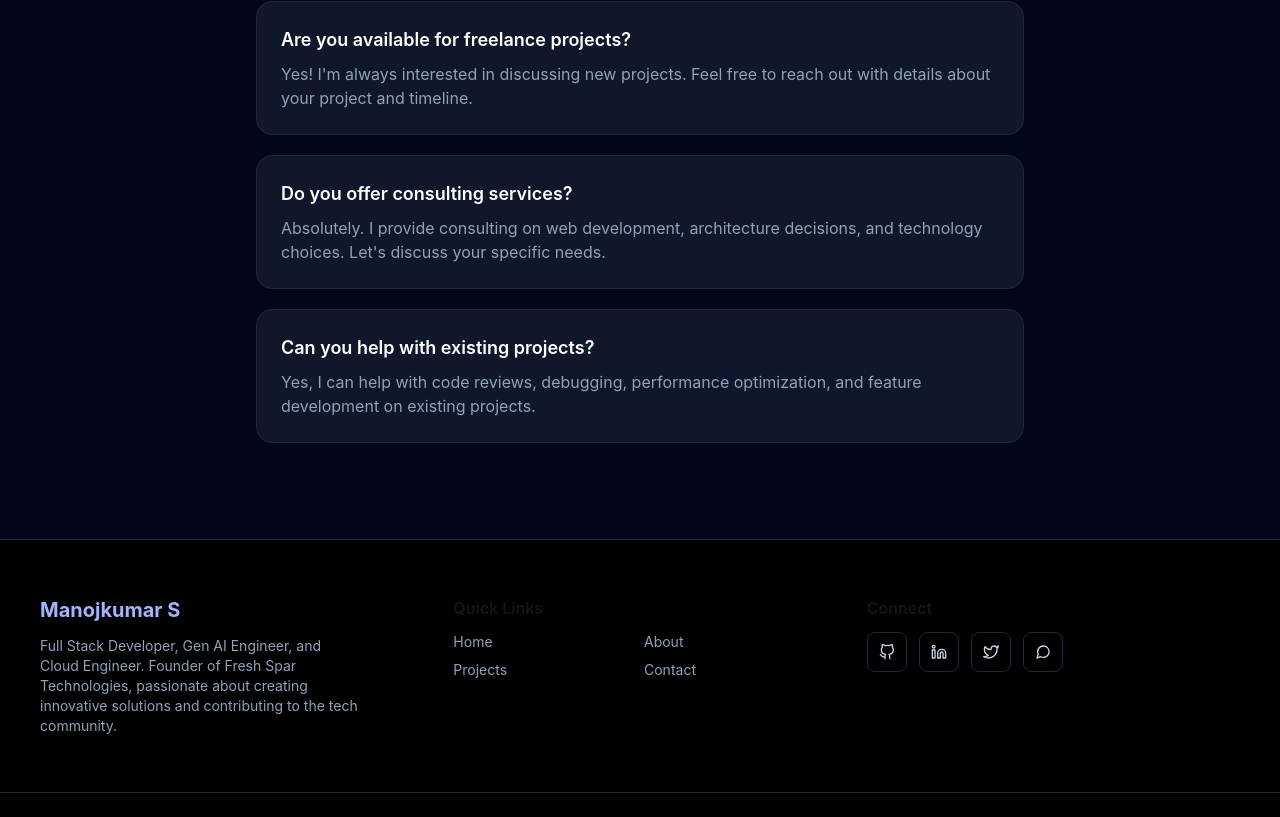
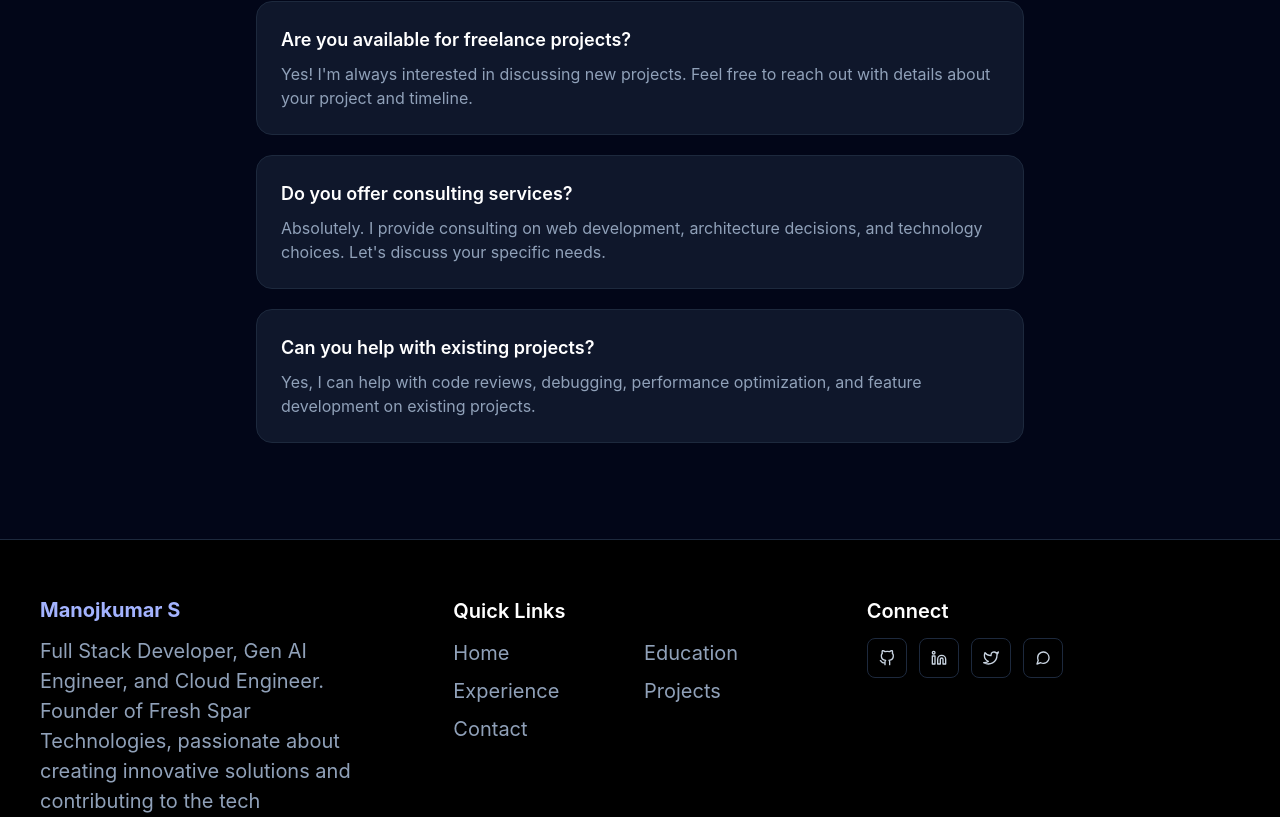
Before and after one commit to Manoj0712/personal-portfolio, a React (Vite) app: page /contact in a window 1280 px wide. Shown: the part 1965-2782 px from the top of the page. Built offline with nearby package versions, Linux system fonts and the light colour scheme.

Commit message:
feat: update Footer component layout and styling; enhance navigation with button links in NavItems

```diff
--- a/src/components/Footer/index.tsx
+++ b/src/components/Footer/index.tsx
@@ -20,13 +20,13 @@ const Footer = () => {
   //   </div>
   // </footer>
 
-  return <footer className="border-t border-slate-800 bg-black">
-    <div className="mx-auto grid max-w-7xl gap-10 px-4 py-14 sm:grid-cols-2 sm:px-6 lg:grid-cols-3 lg:px-10">
+  return <footer className="border-t border-slate-800 bg-black  ">
+    <div className="mx-auto text-[500px] grid max-w-7xl gap-10 px-4 py-14 sm:grid-cols-2 sm:px-6 lg:grid-cols-3 lg:px-10">
       <div>
-        <h4 className="text-lg font-bold text-indigo-300 sm:text-xl">
+        <h4 className="text-[26px] font-bold text-indigo-300 sm:text-xl">
           {NAME}
         </h4>
-        <p className="mt-3 max-w-xs text-sm text-slate-400">
+        <p className="mt-3 max-w-xs text-[20px] text-slate-400">
           Full Stack Developer, Gen AI Engineer, and Cloud Engineer.
           Founder of Fresh Spar Technologies, passionate about creating
           innovative solutions and contributing to the tech community.
@@ -34,17 +34,28 @@ const Footer = () => {
       </div>
 
       <div>
-        <h4 className="mb-3 text-base font-semibold">Quick Links</h4>
-        <div className="grid grid-cols-2 gap-2 text-sm text-slate-400">
-          <a href="#" className="hover:text-white">Home</a>
-          <a href="#" className="hover:text-white">About</a>
-          <a href="#" className="hover:text-white">Projects</a>
-          <a href="#" className="hover:text-white">Contact</a>
+        <h4 className="mb-3 text-[20px] text-white font-semibold">Quick Links</h4>
+        <div className="grid grid-cols-2 gap-2 text-[20px] text-slate-400 items-start ">
+          <button onClick={() => window.location.href = "/"} className="text-left hover:text-white">
+            Home
+          </button>
+          <button onClick={() => window.location.href = "/education"} className="text-left hover:text-white">
+            Education
+          </button>
+          <button onClick={() => window.location.href = "/experience"} className="text-left hover:text-white">
+            Experience
+          </button>
+          <button onClick={() => window.location.href = "/projects"} className="text-left hover:text-white">
+            Projects
+          </button>
+          <button onClick={() => window.location.href = "/contact"} className="text-left hover:text-white">
+            Contact
+          </button>
         </div>
       </div>
 
       <div>
-        <h4 className="mb-3 text-base font-semibold">Connect</h4>
+        <h4 className="mb-3 text-[20px] text-white font-semibold">Connect</h4>
         <div className="flex gap-3">
           {SOCIALICONS.map((Icon, i) => (
             <a
@@ -59,7 +70,7 @@ const Footer = () => {
       </div>
     </div>
 
-    <div className="border-t border-slate-800 py-6 text-center text-xs text-slate-500">
+    <div className="border-t border-slate-800 py-6 text-center text-[20px] text-slate-500">
       © 2026 {NAME} . Made with{" "}
       <span className="text-pink-500">♥</span> using React &amp; Tailwind
       CSS
--- a/src/components/Navigation/NavItems.tsx
+++ b/src/components/Navigation/NavItems.tsx
@@ -1,6 +1,6 @@
 import { NAVITEMS } from "@/constrains"
 import { NavItemsProps } from "@/types"
-import { useState } from "react"
+import { useEffect, useState } from "react"
 import { useNavigate } from "react-router-dom"
 
 const NavItems = () => {
@@ -33,6 +33,10 @@ const NavItems = () => {
     </button>
   }
 
+  useEffect(() => {
+    const firstLetter = (str: string) => str.charAt(0).toUpperCase() + str.slice(1)
+    setCurrentSection(window.location.pathname === "/" ? "Home" : firstLetter(window.location.pathname.substring(1)))
+  }, [window.location.pathname])
   return <>
     {NAVITEMS.map((item) => renderNavItem(item))}
   </>
```
